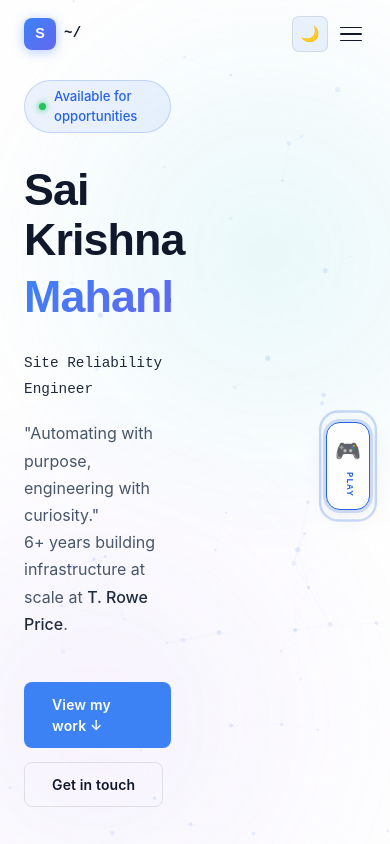
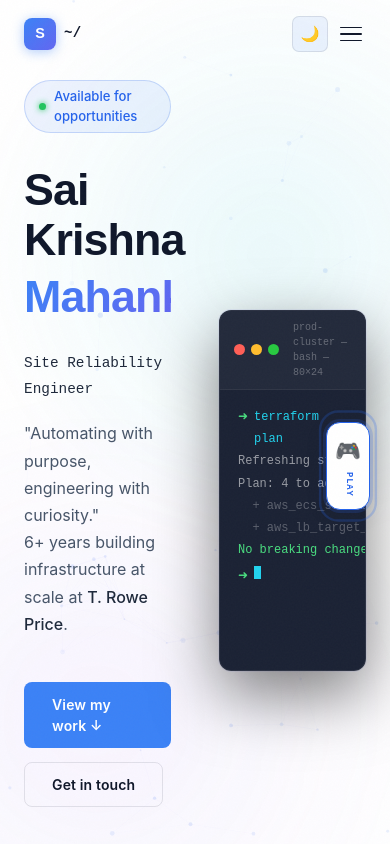
Before and after one commit to skmahankali/sai-krishna-mahankali, a React (Vite) app: page / in a window 390 px wide. Shown: the top 844 px of the page. Built offline with nearby package versions, Linux system fonts and the light colour scheme.

Commit message:
fix: remove !important, add width:100% to terminal column

```diff
--- a/src/components/Hero.tsx
+++ b/src/components/Hero.tsx
@@ -252,7 +252,7 @@ export default function Hero() {
           </div>
 
           {/* Terminal panel — hidden on mobile */}
-          <div style={{ display: 'flex', alignItems: 'center' }} className="hero-terminal">
+          <div style={{ display: 'flex', alignItems: 'center', width: '100%' }} className="hero-terminal">
             <TerminalWindow />
           </div>
 
--- a/src/components/TerminalWindow.tsx
+++ b/src/components/TerminalWindow.tsx
@@ -106,6 +106,7 @@ export default function TerminalWindow() {
 
   return (
     <div style={{
+      width: '100%',
       background: 'rgba(15,23,42,0.95)',
       border: '1px solid rgba(255,255,255,0.08)',
       borderRadius: 12,
--- a/src/index.css
+++ b/src/index.css
@@ -267,5 +267,5 @@ body {
 }
 
 @media (max-width: 768px) {
-  .hero-terminal { display: none !important; }
+  .hero-terminal { display: none; }
 }
```
